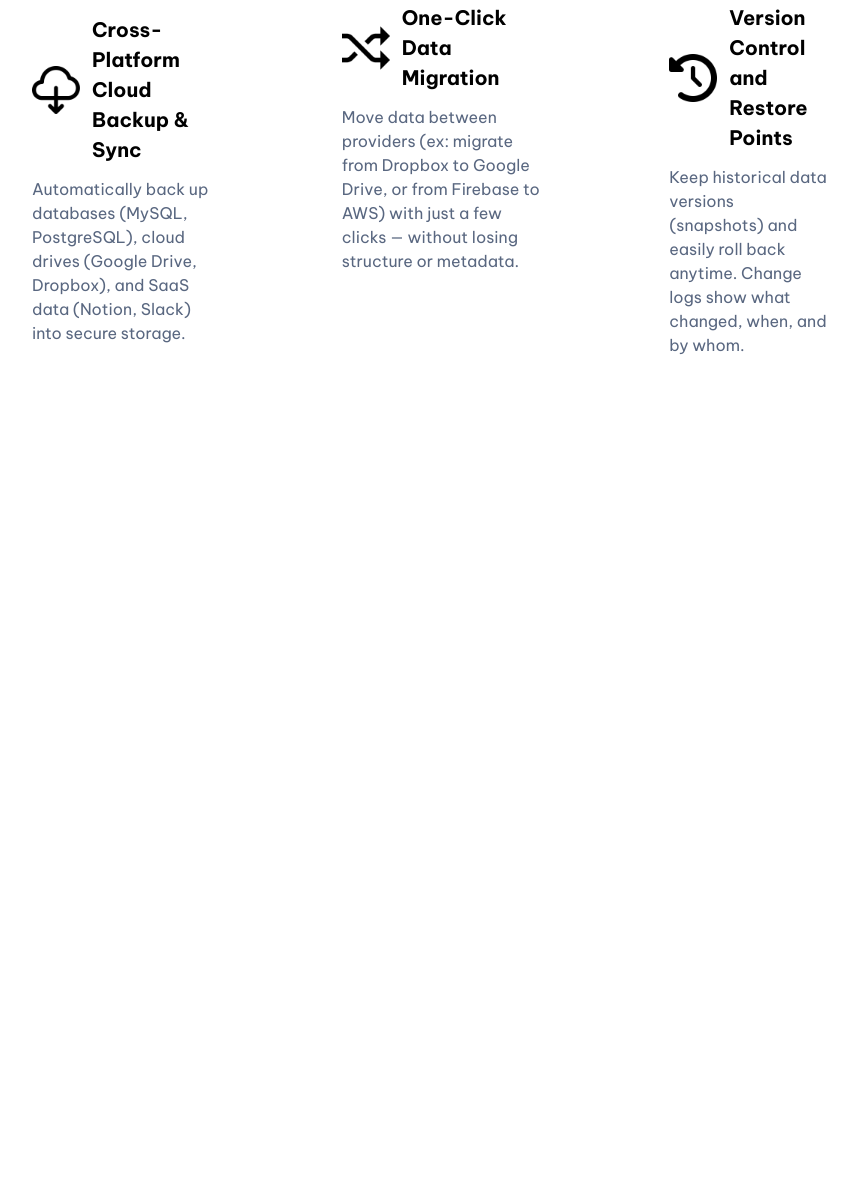
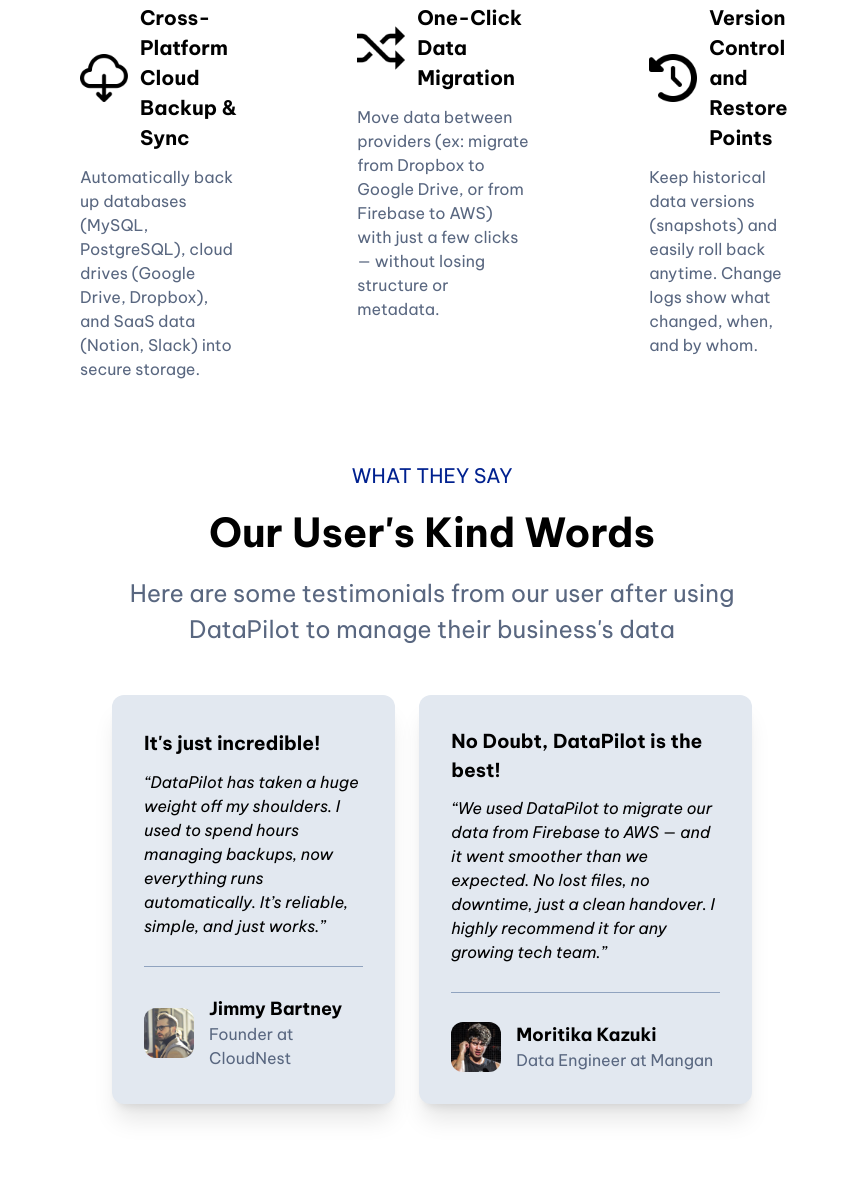
Before and after one commit to Timer24/saas-website, a website: page src/index.html in a window 1280 px wide. Shown: the part 1162-2346 px from the top of the page, without its empty margins (208-1065 px from the left). Before the commit the page ends 1599 px from the top, so only its background shows below. Drawn offline with Linux system fonts and the light colour scheme.

Commit message:
Testimonials Done + Responsive

```diff
--- a/src/index.html
+++ b/src/index.html
@@ -61,10 +61,10 @@
 
     </div>
 
-    <div class = "flex flex-col gap-[1.5rem] py-20 px-6
+    <div class = "flex flex-col gap-[1.5rem] pt-20 pb-15 px-6
                   md:flex-col md:px-16
                   lg:flex-col lg:px-24
-                  xl:flex-row xl:px-48">
+                  xl:flex-row xl:px-60 xl:pb-20">
 
       <div class = "flex flex-col gap-[12px] px-12 justify-center">
         <div class = "flex flex-row gap-[12px] items-center">
@@ -92,6 +92,97 @@
 
     </div>
 
+    <div class = "pb-12 px-16 flex flex-col
+                  md:px-36
+                  lg:px-48
+                  xl:px-72">
+      <div class = "flex flex-col items-center gap-[12px]">
+        <p class = "text-[#00218F] text-[1rem] text-center
+                    md:text-[1.125rem]
+                    lg:text-[1.125rem]
+                    xl:text-[1.25rem]">
+          WHAT THEY SAY
+        </p>
+
+        <p class = "font-bold text-[1.5rem] text-center
+                    md:text-[1.75rem]
+                    lg:text-[2rem]
+                    xl:text-[2.5rem]">
+          Our User's Kind Words
+        </p>
+
+        <p class = "text-[#596780] font-normal text-[1rem] text-center
+                    md:text-[1.125rem]
+                    lg:text-[1.25rem]
+                    xl:text-[1.5rem]">
+          Here are some testimonials from our user after using DataPilot to manage their business's data</p>
+      </div>
+
+    </div>
+
+
+    <div class = "flex flex-col gap-[1.5rem] pb-15 px-12
+                  md:flex-col md:px-24
+                  lg:flex-row lg:px-42
+                  xl:flex-row xl:px-80 xl:pb-20">
+
+      <div class = "flex flex-col gap-[12px] px-8 py-8 justify-center bg-slate-200 rounded-xl shadow-xl
+      transition-all duration-300 transform hover:scale-105 hover:bg-slate-300">
+        <p class = "font-bold text-[1.2rem]">
+          It's just incredible!
+        </p>
+
+        <p class = "italic text-[1rem]">“DataPilot has taken a huge weight off my shoulders. I used to spend hours managing backups, now everything runs automatically. It’s reliable, simple, and just works.”</p>
+
+        <div class="h-px bg-[#90A3BF] my-4"></div>
+
+        <div class = "flex flex-row gap-[15px] items-center">
+          <img src = "../assets/1.png" alt = "PFP1" class = "max-w-[50px] border-none rounded-xl"/>
+          <div class = "flex flex-col">
+
+            <p class = "font-bold text-[1.125rem]">
+              Jimmy Bartney
+            </p>
+
+            <p class = "text-[1rem] text-[#596780]">
+              Founder at CloudNest
+            </p>
+
+          </div>
+        </div>
+      </div>
+
+      <div class="flex flex-col gap-[12px] px-8 py-8 justify-center bg-slate-200 rounded-xl shadow-xl
+            transition-all duration-300 transform hover:scale-105 hover:bg-slate-300">
+
+        <p class="font-bold text-[1.2rem]">
+          No Doubt, DataPilot is the best!
+        </p>
+
+        <p class = "italic text-[1rem]">“We used DataPilot to migrate our data from Firebase to AWS — and it went smoother than we expected. No lost files, no downtime, just a clean handover. I highly recommend it for any growing tech team.”</p>
+
+        <div class="h-px bg-[#90A3BF] my-4"></div>
+
+        <div class = "flex flex-row gap-[15px] items-center">
+          <img src = "../assets/2.png" alt = "PFP2" class = "max-w-[50px] border-none rounded-xl"/>
+          <div class = "flex flex-col">
+
+            <p class = "font-bold text-[1.125rem]">
+              Moritika Kazuki
+            </p>
+
+            <p class = "text-[1rem] text-[#596780]">
+              Data Engineer at Mangan
+            </p>
+
+          </div>
+      </div>
+
+
+    </div>
+
+
+
 
 </body>
 </html>
```
Also changed, not shown: assets/1.png (added), assets/2.png (added), src/output.css.
